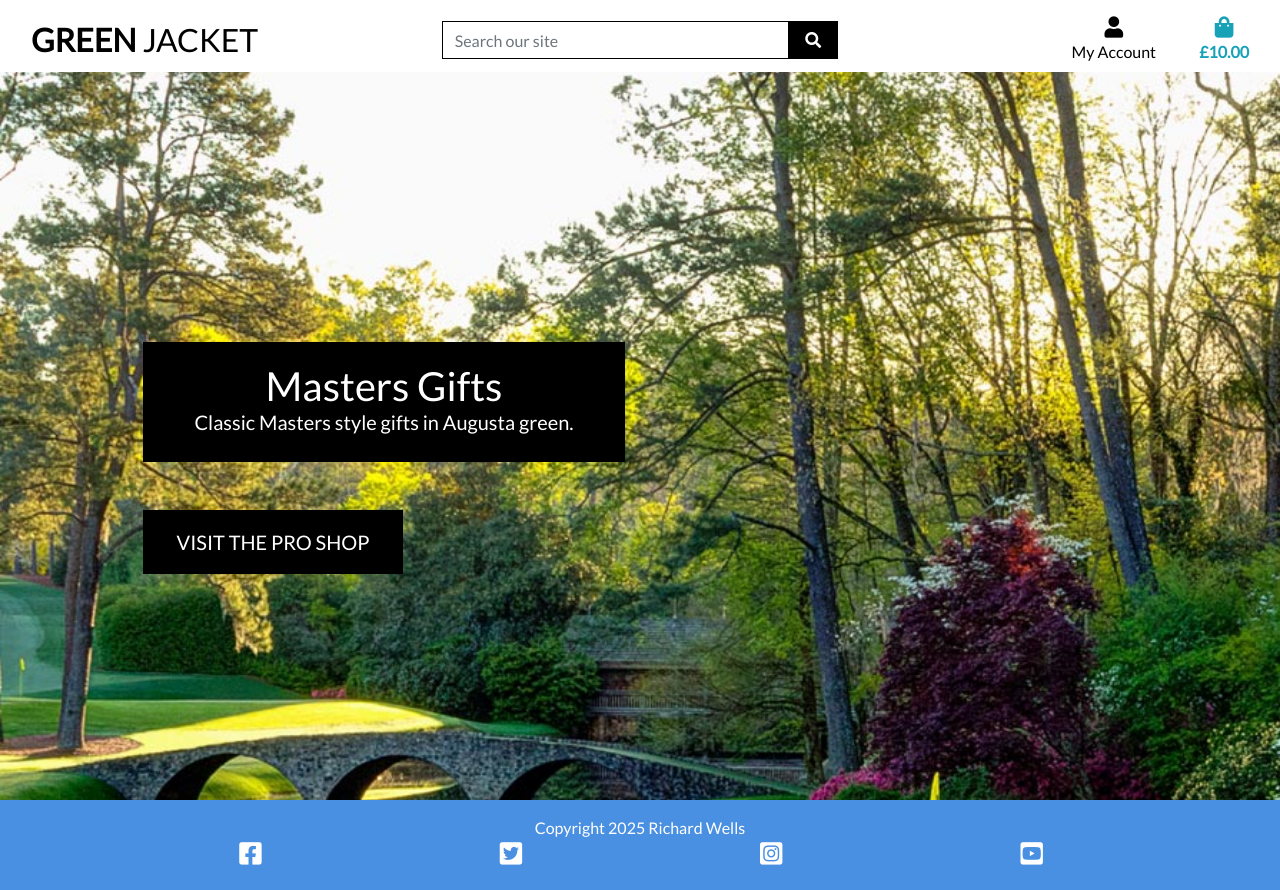
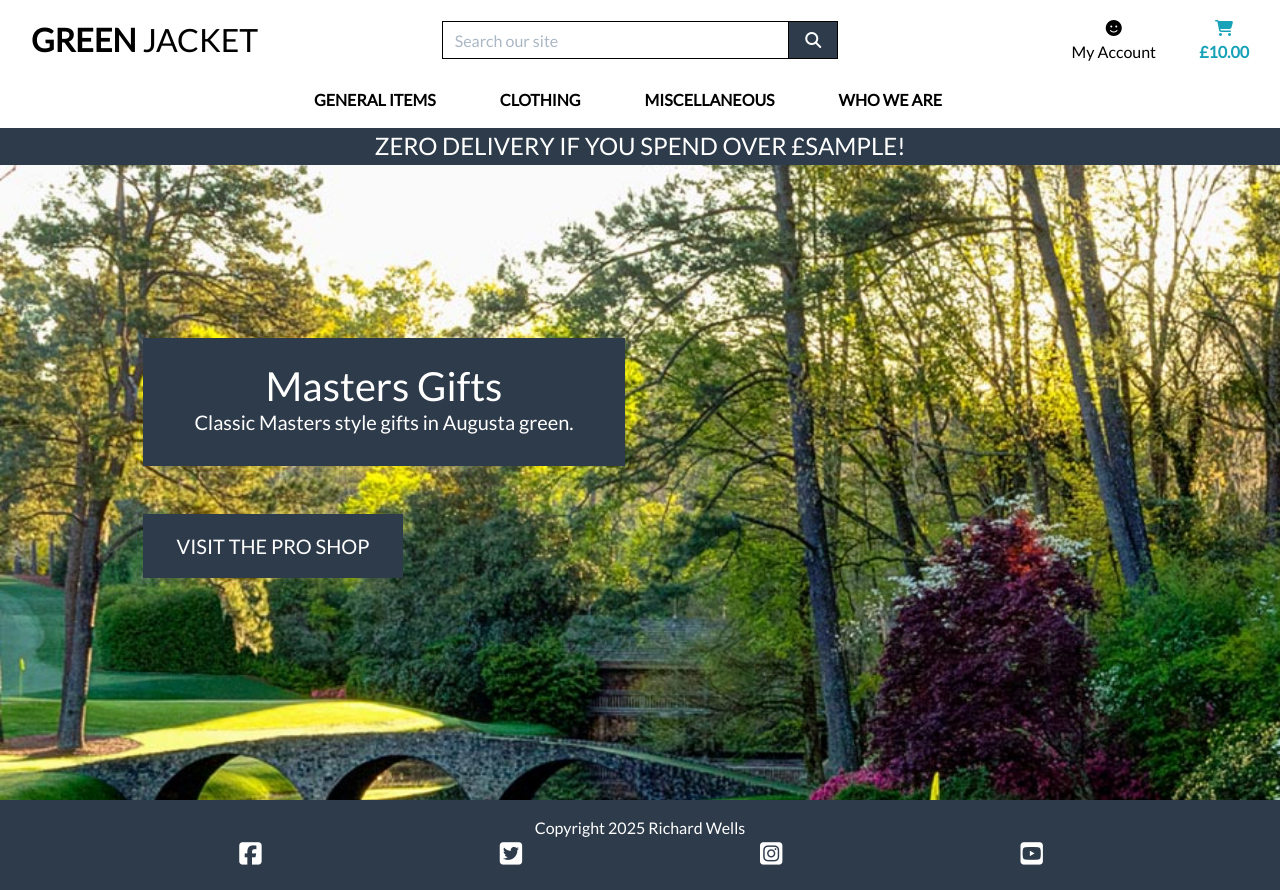
Before and after one commit to Richard-L4/Green_Jacket, a Django app: template clubhouse/templates/clubhouse/index.html in a window 1280 px wide. Run offline with Django 3.2, Linux system fonts and the light colour scheme; the template is opened without the code that fills it: most values are stand-ins (such as "Sample title", 1, 10 or a date in 2020); some libraries are stand-ins or nearby versions.

Commit message:
more work on index and base html

```diff
--- a/static/css/base.css
+++ b/static/css/base.css
@@ -27,33 +27,38 @@ body {
     width: fit-content;
 }
 
-.my-custom-style {
-  background-color: #4a90e2; /* your custom color for delivery banner */
-  margin-bottom: 1.55rem;
-
+.home-title {
+    background:  #2e3b4b;
+    color: white;
+    min-width: 260px;
+    padding: 1.5rem; /* similar to .py-3 in Bootstrap */
+    text-align: center;
+    margin-bottom: 1.5rem; /* optional spacing from next element */
 }
 
-main.container-fluid {
-    min-height: 83vh; /* Keeps footer at the bottom for who we are */
-}
-
-.home-title {
-    background: black;
-    color: white;
-    min-width: 260px;
-    padding: 20px;
-    text-align: center;
-}
 
 .shop-now-button {
-    background: black;
+    background: #2e3b4b;
     color: white;
     min-width: 260px;
 }
 
 .btn-black {
+    background: #2e3b4b;
+    color: white;
+}
+
+.btn-outline-black {
+    background: white;
+    color: black !important; /* use important to override link colors for <a> elements */
+    border: 1px solid black;
+}
+
+.btn-outline-black:hover,
+.btn-outline-black:active,
+.btn-outline-black:focus {
     background: black;
-    color: white;
+    color: white !important;
 }
 
 .shop-now-button:hover,
@@ -74,10 +79,205 @@ main.container-fluid {
     border: 1px solid black !important;
 }
 
+.bg-black {
+    background:  #2e3b4b !important;
+}
+
+.overlay {
+	height: 100%;
+	width: 100%;
+	top: 0;
+	left: 0;
+	position: fixed;
+	background: white;
+	z-index: -1;
+}
+
+a.category-badge > span.badge:hover {
+    background: #212529 !important;
+    color: #fff !important;
+}
+
+.btt-button {
+    height: 42px;
+    width: 42px;
+    position: fixed;
+    bottom: 10px;
+    right: 10px;
+}
+
+.btt-link,
+.update-link,
+.remove-item {
+    cursor: pointer;
+}
+
+input[name='q']::placeholder {
+    color: #aab7c4;
+}
+
+/* ------------------------------- bootstrap toasts */
+
+.message-container {
+    position: fixed;
+    top: 72px;
+    right: 15px;
+    z-index: 99999999999;
+}
+
+.custom-toast {
+    overflow: visible;
+}
+
+.toast-capper {
+    height: 2px;
+}
+
+/* from CSS-tricks.com: https://css-tricks.com/snippets/css/css-triangle/ */
+.arrow-up {
+    width: 0;
+    height: 0;
+    border-left: 4px solid transparent;
+    border-right: 4px solid transparent;
+    border-bottom: 10px solid black;
+    position: absolute;
+    top: -10px;
+    right: 36px;
+}
+
+/* Convenience classes - colors copied from Bootstrap */
+.arrow-primary {
+    border-bottom-color: #007bff !important;
+}
+
+.arrow-secondary {
+    border-bottom-color: #6c757d !important;
+}
+
+.arrow-success {
+    border-bottom-color: #28a745 !important;
+}
+
+.arrow-danger {
+    border-bottom-color: #dc3545 !important;
+}
+
+.arrow-warning {
+    border-bottom-color: #ffc107 !important;
+}
+
+.arrow-info {
+    border-bottom-color: #17a2b8 !important;
+}
+
+.arrow-light {
+    border-bottom-color: #f8f9fa !important;
+}
+
+.arrow-dark {
+    border-bottom-color: #343a40 !important;
+}
+
+.bag-notification-wrapper {
+    height: 100px;
+    overflow-x: hidden;
+    overflow-y: auto;
+}
+
+/* -------------------------------- Media Queries */
+
+/* Slightly larger container on xl screens */
+@media (min-width: 1200px) {
+  .container {
+    max-width: 80%;
+  }
+}
+
+/* Allauth form formatting */
+
+.allauth-form-inner-content p {
+    margin-top: 1.5rem; /* mt-4 */
+    color: #6c757d; /* text-secondary */
+}
+
+.allauth-form-inner-content input {
+    border-color: #000;
+    border-radius: 0;
+}
+
+.allauth-form-inner-content label:not([for='id_remember']) {
+    display: none;
+}
+
+.allauth-form-inner-content input::placeholder {
+    color: #aab7c4;
+}
+
+.allauth-form-inner-content button,
+.allauth-form-inner-content input[type='submit'] {
+	/* btn */
+	display: inline-block;
+    font-weight: 400;
+    color: #fff;
+    text-align: center;
+    vertical-align: middle;
+    -webkit-user-select: none;
+    -moz-user-select: none;
+    -ms-user-select: none;
+    user-select: none;
+    background-color: #000;
+    border: 1px solid #000;
+    padding: .375rem .75rem;
+    font-size: 1rem;
+    line-height: 1.5;
+    border-radius: 0;
+
+    /* standard bootstrap btn transitions */
+    transition: color .15s ease-in-out,background-color .15s ease-in-out,border-color .15s ease-in-out,box-shadow .15s ease-in-out;
+}
+
+.allauth-form-inner-content button:hover,
+.allauth-form-inner-content input[type='submit']:hover {
+	color: #fff;
+    background-color: #222;
+    border-color: #222;
+}
+
+.allauth-form-inner-content a {
+	color: #17a2b8; /* text-info */
+}
+
+/* Product Form */
+
+.btn-file {
+    position: relative;
+    overflow: hidden;
+}
+
+.btn-file input[type="file"] {
+    position: absolute;
+    top: 0;
+    right: 0;
+    min-width: 100%;
+    min-height: 100%;
+    opacity: 0;
+    cursor: pointer;
+}
+
+.custom-checkbox .custom-control-label::before {
+    border-radius: 0;
+    border-color: #dc3545;
+}
+
+.custom-checkbox .custom-control-input:checked~.custom-control-label::before {
+    background-color: #dc3545;
+    border-color: #dc3545;
+    border-radius: 0;
+}
 
 /* Footer styling */
 footer {
-    background: #4a90e2;
+    background: #2e3b4b;
     /* Let the body background show through */
     padding: 0.625rem 0;
     /* Add some spacing */
--- a/templates/base.html
+++ b/templates/base.html
@@ -12,10 +12,13 @@
     {% endblock %}
 
     {% block extra_meta %}
+    <link rel="apple-touch-icon" sizes="180x180" href="static/favicon.ico/apple-touch-icon.png">
+    <link rel="icon" type="image/png" sizes="32x32" href="static/favicon.ico/favicon-32x32.png">
+    <link rel="icon" type="image/png" sizes="16x16" href="static/favicon.ico/favicon-16x16.png">
+    <link rel="manifest" href="/site.webmanifest">
     {% endblock %}
 
     {% block corecss %}
-
     <link rel="stylesheet" href="https://stackpath.bootstrapcdn.com/bootstrap/4.4.1/css/bootstrap.min.css"
         integrity="sha384-Vkoo8x4CGsO3+Hhxv8T/Q5PaXtkKtu6ug5TOeNV6gBiFeWPGFN9MuhOf23Q9Ifjh" crossorigin="anonymous">
     <link rel="stylesheet" href="https://fonts.googleapis.com/css?family=Lato&display=swap">
@@ -27,8 +30,7 @@
 
     {% block corejs %}
     <!-- Add your kit code -->
-    <link rel="stylesheet" href="https://cdnjs.cloudflare.com/ajax/libs/font-awesome/5.15.3/css/all.min.css">
-
+    <script src="https://kit.fontawesome.com/a625c39dbd.js" crossorigin="anonymous"></script>
     <script src="https://cdn.jsdelivr.net/npm/jquery@3.5.1/dist/jquery.min.js"
         integrity="sha256-9/aliU8dGd2tb6OSsuzixeV4y/faTqgFtohetphbbj0=" crossorigin="anonymous"></script>
     <script src="https://cdn.jsdelivr.net/npm/popper.js@1.16.0/dist/umd/popper.min.js"
@@ -74,16 +76,16 @@
                         <a class="text-black nav-link" href="#" id="user-options" data-toggle="dropdown"
                             aria-haspopup="true" aria-expanded="false">
                             <div class="text-center">
-                                <div><i class="fas fa-user fa-lg"></i></div>
+                                <div><i class="fa-solid fa-face-smile"></i></div>
                                 <p class="my-0">My Account</p>
                             </div>
                         </a>
                         <div class="dropdown-menu border-0" aria-labelledby="user-options">
                             {% if request.user.is_authenticated %}
                             {% if request.user.is_superuser %}
-                            <a href="" class="dropdown-item">Items</a>
+                            <a href="" class="dropdown-item">Goods Management</a>
                             {% endif %}
-                            <a href="" class="dropdown-item">Detials</a>
+                            <a href="" class="dropdown-item">My Details</a>
                             <a href="{% url 'account_logout' %}" class="dropdown-item">Logout</a>
                             {% else %}
                             <a href="{% url 'account_signup' %}" class="dropdown-item">Register</a>
@@ -95,7 +97,7 @@
                         <a class="{% if grand_total %}text-info font-weight-bold{% else %}text-black{% endif %} nav-link"
                             href="">
                             <div class="text-center">
-                                <div><i class="fas fa-shopping-bag fa-lg"></i></div>
+                                <div><i class="fa-solid fa-cart-shopping"></i></div>
                                 <p class="my-0">
                                     {% if grand_total %}
                                     £{{ grand_total|floatformat:2 }}
@@ -109,6 +111,21 @@
                 </ul>
             </div>
         </div>
+        <div class="row bg-white">
+            <nav class="navbar navbar-expand-lg navbar-light w-100">
+                <button class="navbar-toggler" type="button" data-toggle="collapse" data-target="#main-nav"
+                    aria-controls="main-nav" aria-expanded="false" aria-label="Toggle navigation">
+                    <span class="navbar-toggler-icon"></span>
+                </button>
+                {% include 'includes/mobile-top-header.html' %}
+                {% include 'includes/main-nav.html' %}
+            </nav>
+        </div>
+        <div id="delivery-banner" class="row text-center">
+            <div class="col bg-black text-white">
+                <h4 class="logo-font my-1">Zero delivery if you spend over £{{ free_shipping_threshold }}!</h4>
+            </div>
+        </div>
     </header>
 
     {% if messages %}
@@ -120,7 +137,6 @@
 
     {% block content %}
     {% endblock %}
-
 
     <!-- Footer -->
     <footer class="footer mt-auto py-3 dark-bg">
--- /dev/null
+++ b/templates/includes/main-nav.html
@@ -0,0 +1,46 @@
+<div class="collapse navbar-collapse" id="main-nav">
+    <ul class="navbar-nav w-auto mx-auto">
+        <li class="nav-item dropdown">
+            <a class="logo-font font-weight-bold nav-link text-black mr-5" href="#" id="all-products-link"
+                data-toggle="dropdown" aria-haspopup="true" aria-expanded="false">
+                General Items
+            </a>
+            <div class="dropdown-menu border-0" aria-labelledby="all-products-link">
+                <a href="" class="dropdown-item">By Price</a>
+                <a href="" class="dropdown-item ">By Category</a>
+                <a href="" class="dropdown-item">General Items</a>
+            </div>
+        </li>
+
+        <li class="nav-item dropdown">
+            <a class="logo-font font-weight-bold nav-link text-black mr-5" href="#" id="clothing-link"
+                data-toggle="dropdown" aria-haspopup="true" aria-expanded="false">
+                Clothing
+            </a>
+            <div class="dropdown-menu border-0" aria-labelledby="clothing-link">
+                <a href="" class="dropdown-item">Night Wear</a>
+                <a href="" class="dropdown-item">Shirts</a>
+                <a href="" class="dropdown-item">All Clothing</a>
+            </div>
+        </li>
+
+        <li class="nav-item dropdown">
+            <a class="logo-font font-weight-bold nav-link text-black mr-5" href="#" id="homeware-link"
+                data-toggle="dropdown" aria-haspopup="true" aria-expanded="false">
+                Miscellaneous
+            </a>
+            <div class="dropdown-menu border-0" aria-labelledby="homeware-link">
+                <a href="" class="dropdown-item">Baseball Caps</a>
+                <a href="" class="dropdown-item">Badges</a>
+                <a href="" class="dropdown-item">Other Items</a>
+            </div>
+        </li>
+
+           <li class="nav-item dropdown">
+            <a class="logo-font font-weight-bold nav-link text-black mr-5" href="#" id="homeware-link"
+                data-toggle="dropdown" aria-haspopup="true" aria-expanded="false">
+                Who we are
+            </a>
+        </li>
+    </ul>
+</div>
--- /dev/null
+++ b/templates/includes/mobile-top-header.html
@@ -0,0 +1,56 @@
+<li class="list-inline-item">
+    <a class="text-black nav-link d-block d-lg-none" href="#" id="mobile-search" data-toggle="dropdown" aria-haspopup="true" aria-expanded="false">
+        <div class="text-center">
+            <div><i class="fas fa-search fa-lg"></i></div>
+            <p class="my-0">Search</p>
+        </div>
+    </a>
+    <div class="dropdown-menu border-0 w-100 p-3 rounded-0 my-0" aria-labelledby="mobile-search">
+        <form class="form" method="GET" action="">
+            <div class="input-group w-100">
+                <input class="form-control border border-black rounded-0" type="text" name="q" placeholder="Search our site">
+                <div class="input-group-append">
+                    <button class="form-control form-control btn btn-black border border-black rounded-0" type="submit">
+                        <span class="icon">
+                            <i class="fas fa-search"></i>
+                        </span>
+                    </button>
+                </div>
+            </div>
+        </form>
+    </div>
+</li>
+<li class="list-inline-item dropdown">
+    <a class="text-black nav-link d-block d-lg-none" href="#" id="user-options" data-toggle="dropdown" aria-haspopup="true" aria-expanded="false">
+        <div class="text-center">
+            <div><i class="fas fa-user fa-lg"></i></div>
+            <p class="my-0">My Account</p>
+        </div>
+    </a>
+    <div class="dropdown-menu border-0" aria-labelledby="user-options">
+        {% if request.user.is_authenticated %}
+            {% if request.user.is_superuser %}
+                <a href="{% url 'account_logout' %}" class="dropdown-item">Goods Management</a>
+            {% endif %}
+            <a href="" class="dropdown-item">My Profile</a>
+            <a href="{% url 'account_logout' %}" class="dropdown-item">Logout</a>
+        {% else %}
+            <a href="{% url 'account_signup' %}" class="dropdown-item">Register</a>
+            <a href="{% url 'account_login' %}" class="dropdown-item">Login</a>
+        {% endif %}
+    </div>
+</li>
+<li class="list-inline-item">
+    <a class="{% if grand_total %}text-primary font-weight-bold{% else %}text-black{% endif %} nav-link d-block d-lg-none" href="">
+        <div class="text-center">
+            <div><i class="fas fa-shopping-bag fa-lg"></i></div>
+            <p class="my-0">
+                {% if grand_total %}
+                    £{{ grand_total|floatformat:2 }}
+                {% else %}
+                    £0.00
+                {% endif %}
+            </p>
+        </div>
+    </a>
+</li>
```
Also changed, not shown: other parts of static/css/base.css (+47 -10 lines), static/favicon.ico/android-chrome-192x192.png (added), static/favicon.ico/android-chrome-512x512.png (added), static/favicon.ico/apple-touch-icon.png (added), static/favicon.ico/favicon-16x16.png (added), static/favicon.ico/favicon-32x32.png (added), static/favicon.ico/favicon.ico (added), static/favicon.ico/site.webmanifest (added), 1 other file.
